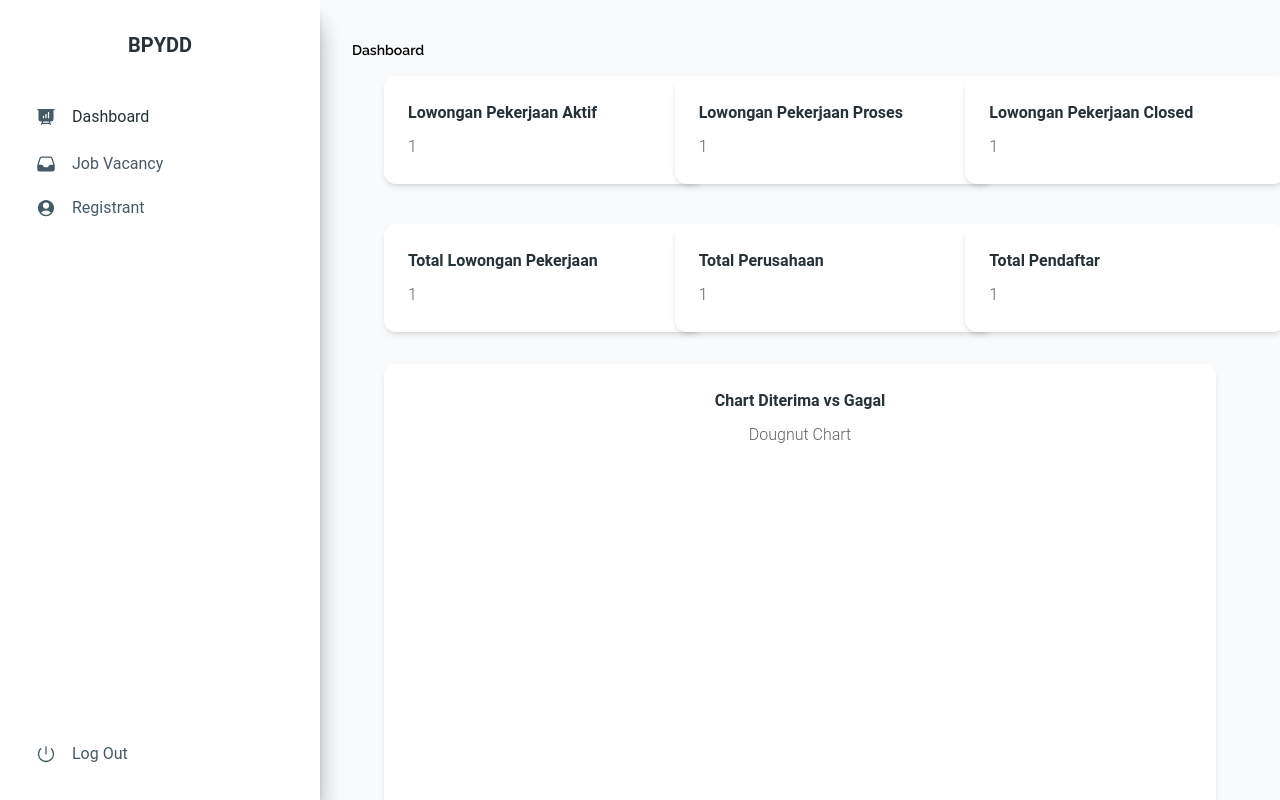
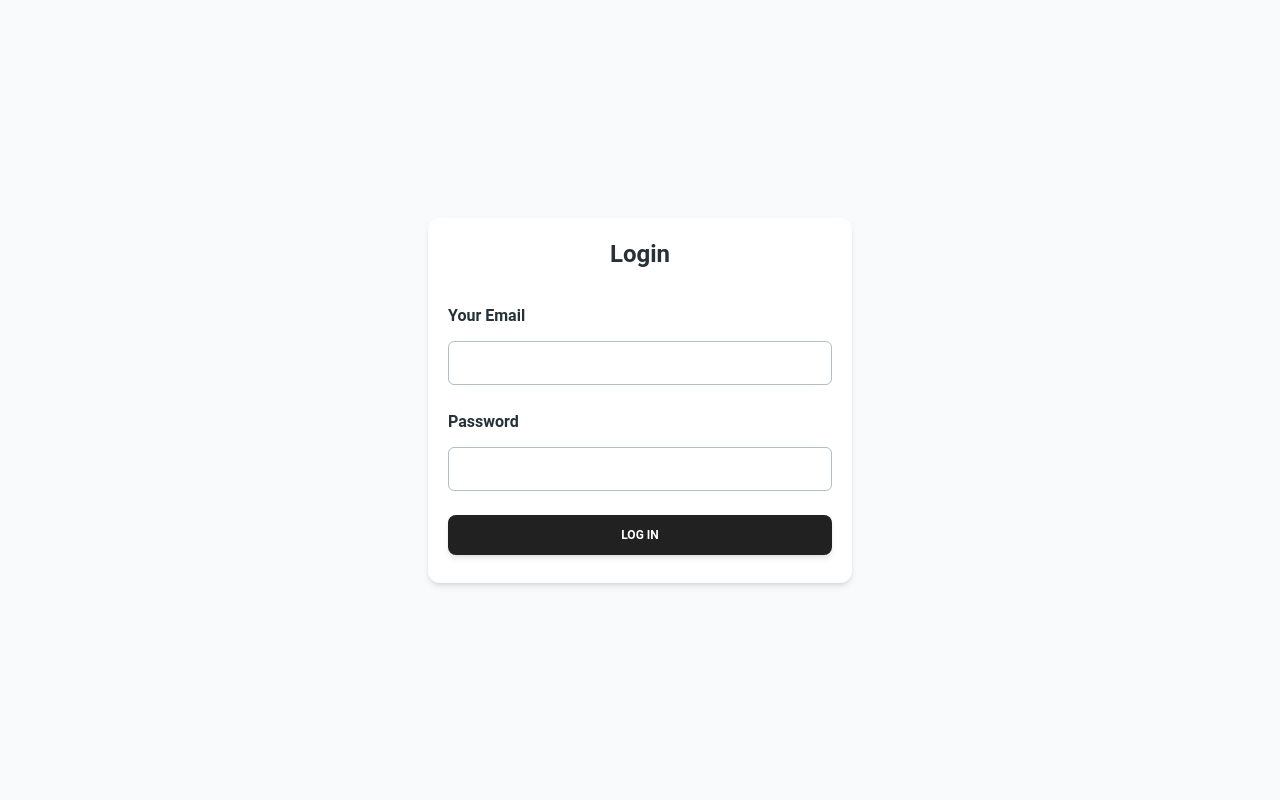
Before and after one commit to dervaagg/loker-frontend, a React (Create React App) app: page / in a window 1280 px wide. Built offline with nearby package versions, Linux system fonts and the light colour scheme.

Commit message:
update-an login page

```diff
--- a/src/App.js
+++ b/src/App.js
@@ -24,9 +24,10 @@ import LoginPage from "./pages/Login";
 function App() {
   return (
     <Routes>
-      <Route path="/LoginPage" element={<LoginPage/>}/>
+      <Route index element={<LoginPage/>}/>
       <Route path="/" element={<Layout />}>
-        <Route index element={<Home />} />
+        {/* <Route index element={<Home />} /> */}
+        <Route path="/Home" element={<Home />} />
         <Route path="/job" element={<Job />} />
         <Route path="/registrant" element={<Registrant />} />
         <Route path="/addJob" element={<AddJob />} />
--- a/src/components/Login.jsx
+++ b/src/components/Login.jsx
@@ -1,9 +1,4 @@
-import {
-    Card,
-    Input,
-    Button,
-    Typography,
-  } from "@material-tailwind/react";
+import { Card, Input, Button, Typography } from "@material-tailwind/react";
 import { Link } from "react-router-dom";
 
 export function Login() {
@@ -40,9 +35,11 @@ import { Link } from "react-router-dom";
                 }}
               />
             </div>
+            <Link to={"/Home"}>
               <Button className="mt-6" fullWidth>
                 Log In
               </Button>
+            </Link>
           </form>
         </div>
       </Card>
```
Lines whose indentation alone changed are shown as unchanged.
